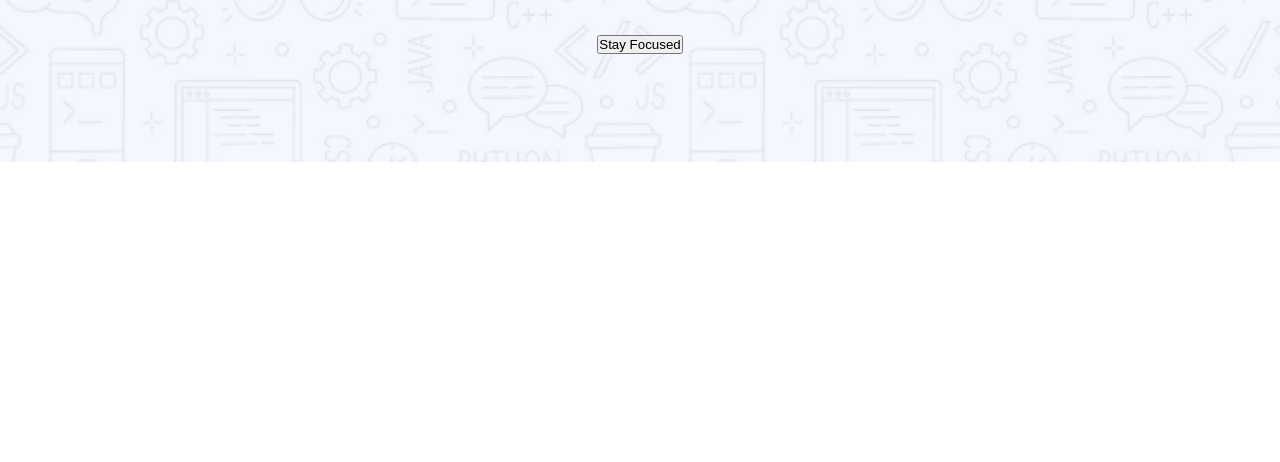
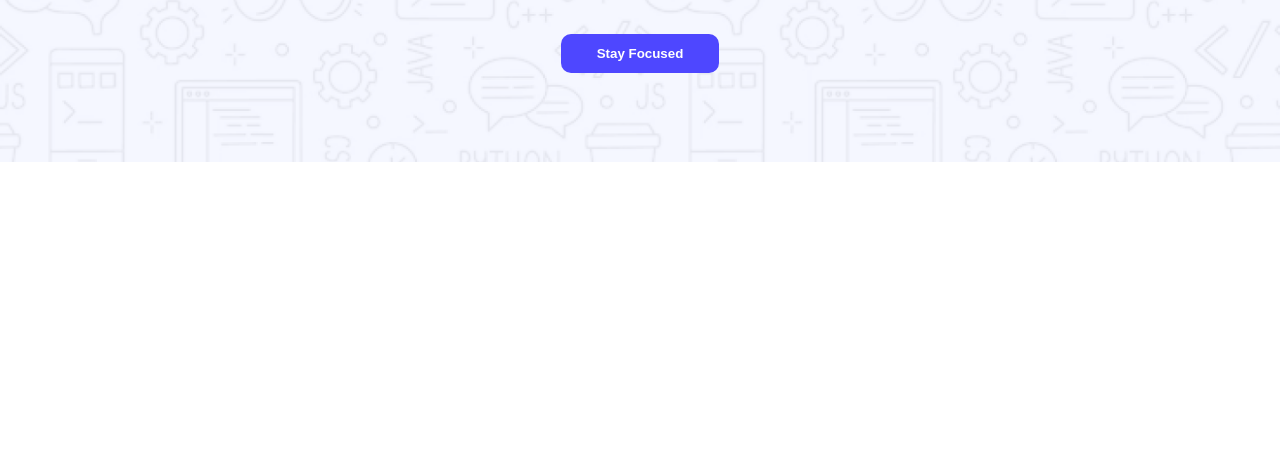
Before and after one commit to ziam8415/web-assignment-01, a plain HTML site: page index.html in a window 1280 px wide. Shown: the part 338-800 px from the top of the page. Drawn offline with Linux system fonts and the light colour scheme.

Commit message:
added button style

```diff
--- a/styles/style.css
+++ b/styles/style.css
@@ -48,3 +48,19 @@
     color: #252432;
     margin-bottom: 50px;
 }
+
+/* sheared style */
+.btn-primary{
+    color: #FFFFFF;
+    font-weight: 600;
+    background-color: #4E47FF;
+    padding: 12px 36px;
+    border: none;
+    border-radius: 10px;
+}
+
+.title{
+    color: #252432;
+    font-size: 40px;
+    font-weight: bold;
+}
```
